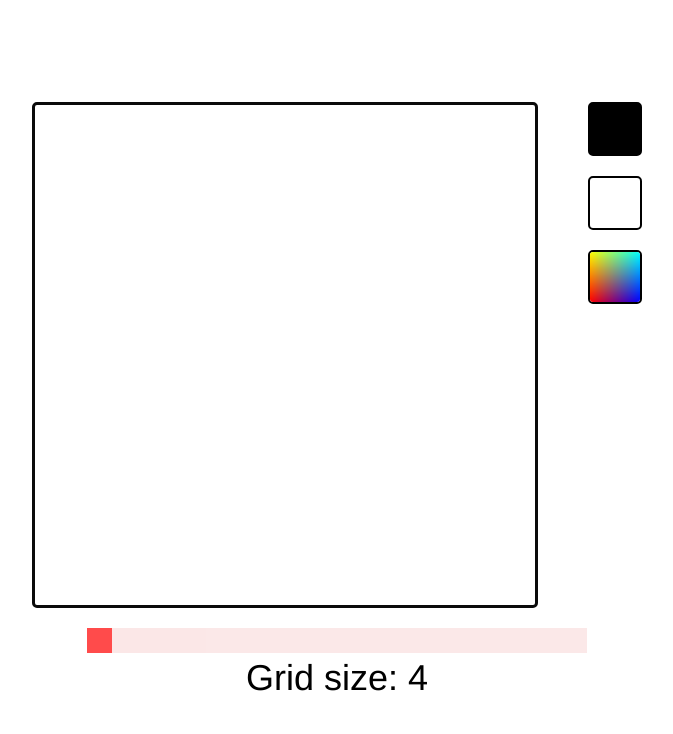
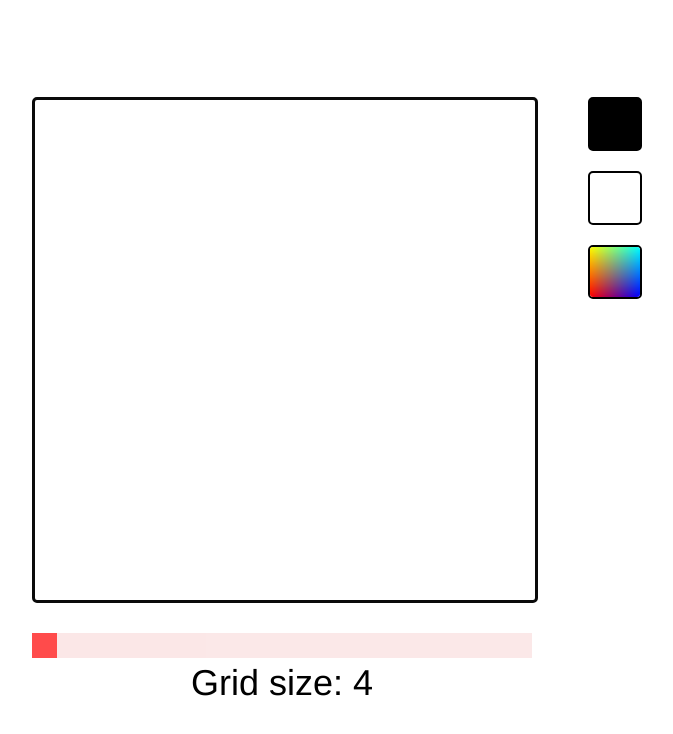
Before and after one commit to ramonferreirareis/etch-a-sketch, a plain HTML site: page index.html in a window 1280 px wide. Shown: the whole page, without its empty margins (303-976 px from the left). Drawn offline with Linux system fonts and the light colour scheme.

Commit message:
Fix slider not centered properly with canvas

```diff
--- a/index.html
+++ b/index.html
@@ -9,16 +9,19 @@
 </head>
 <body>
     <div class="canvas-container">
-        <div id="canvas"></div>
+        <div class="wrapper">
+            <div id="canvas"></div>
+            <div class="slidercontainer">
+                <input type="range" min="4" max="100" value ="4" class="slider" id="myRange">
+                <p>Grid size: <span id="value"></span></p>
+            </div>
+        </div>
         <div class="color-container">
             <div class="colorSquare" id="black"></div>
             <div class="colorSquare" id="white"></div>
             <img src="img/colorful-square.png" alt="rainbow-square" class="colorSquare" id="rainbow">
         </div>
     </div>
-    <div class="slidercontainer">
-        <input type="range" min="4" max="100" value ="4" class="slider" id="myRange">
-        <p>Grid size: <span id="value"></span></p>
-    </div>
+
 </body>
 </html>
--- a/styles.css
+++ b/styles.css
@@ -20,6 +20,7 @@ body {
     display: flex;
     flex-direction: column;
     border-radius: 5px;
+    margin-bottom: 30px;
 }
 
 .row {
@@ -35,7 +36,6 @@ body {
 
 .slidercontainer {
     width: 500px;
-    align-self: center;
 }
 
 .slider {
```
